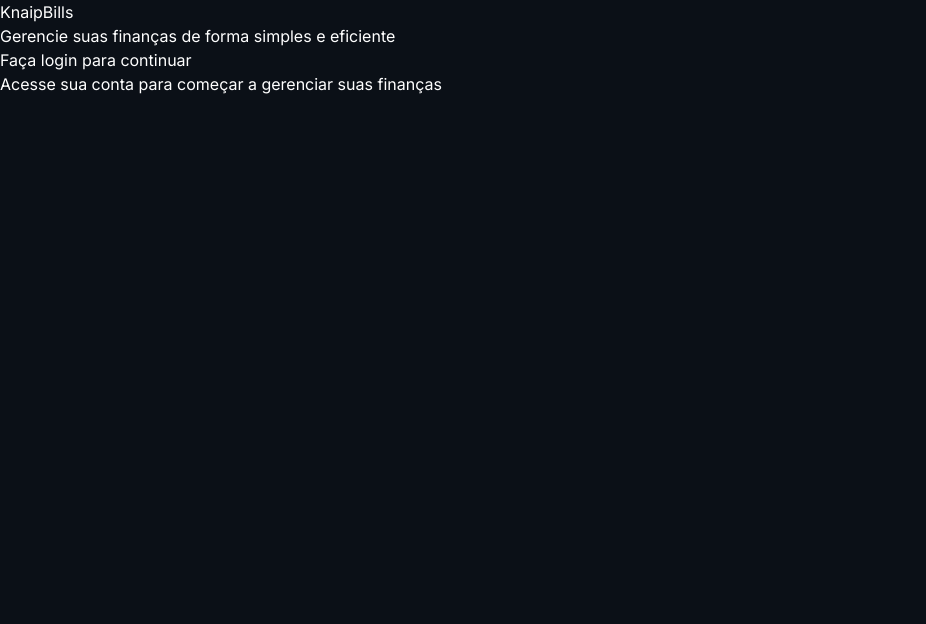
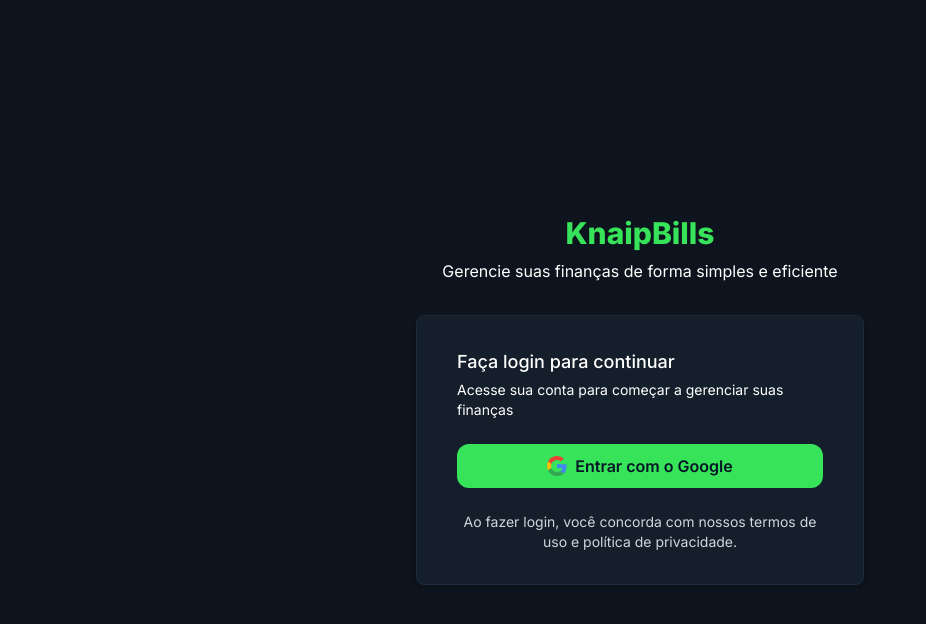
Before and after one commit to nielkp/knaip-bills-interface, a React (Vite) app: page /login in a window 1280 px wide. Shown: the top 624 px of the page, without its empty margins (0-926 px from the left). Built offline with nearby package versions, Linux system fonts and the light colour scheme.

Commit message:
adicionado button estilizado para o Login com Google, e finalizado a tela de Login!

```diff
--- /dev/null
+++ b/src/components/GoogleLoginButton.tsx
@@ -0,0 +1,40 @@
+import Button from './Button';
+
+interface GoogleLoginProps {
+  isLoading: boolean;
+  onClick: () => void;
+}
+
+const GoogleLoginButton = ({ isLoading, onClick }: GoogleLoginProps) => {
+  return (
+    <Button
+      onClick={onClick}
+      isLoading={isLoading}
+      fullWidth
+      className="flex items-center justify-center"
+      type="button"
+    >
+      <svg className="h-5 w-5 mr-2" aria-hidden="true" viewBox="0 0 24 24">
+        <path
+          d="M12.0003 4.75C13.7703 4.75 15.3553 5.36 16.6053 6.45L20.0303 3.02C17.9502 1.15 15.2353 0 12.0003 0C7.31031 0 3.25531 2.69 1.28931 6.61L5.27031 9.7C6.21531 6.86 8.87031 4.75 12.0003 4.75Z"
+          fill="#EA4335"
+        />
+        <path
+          d="M23.49 12.27C23.49 11.48 23.42 10.73 23.3 10H12V14.51H18.47C18.18 15.99 17.33 17.25 16.07 18.1L19.93 21.19C22.19 19.09 23.49 15.94 23.49 12.27Z"
+          fill="#4285F4"
+        />
+        <path
+          d="M5.27 14.3C5.02 13.57 4.89 12.8 4.89 12C4.89 11.2 5.03 10.43 5.27 9.7L1.29 6.61C0.471 8.24 0 10.06 0 12C0 13.94 0.471 15.76 1.29 17.39L5.27 14.3Z"
+          fill="#FBBC05"
+        />
+        <path
+          d="M12.0004 24C15.2404 24 17.9654 22.94 19.9354 21.19L16.0704 18.1C15.0004 18.81 13.6204 19.25 12.0004 19.25C8.8704 19.25 6.2154 17.14 5.2704 14.3L1.2894 17.39C3.2554 21.31 7.3104 24 12.0004 24Z"
+          fill="#34A853"
+        />
+      </svg>
+      Entrar com o Google
+    </Button>
+  );
+};
+
+export default GoogleLoginButton;
--- a/src/pages/Login.tsx
+++ b/src/pages/Login.tsx
@@ -1,17 +1,27 @@
+import GoogleLoginButton from '../components/GoogleLoginButton';
+
 const Login = () => {
   return (
-    <div>
-      <div>
+    <div className="min-h-screen flex items-center justify-center bg-gray-900 py-12 px-4 sm:px-6 lg:px-8">
+      <div className="max-w-md w-full space-y-8">
         <header>
-          <h1>KnaipBills</h1>
-          <p>Gerencie suas finanças de forma simples e eficiente</p>
+          <h1 className="text-center text-3xl font-extrabold text-primary-500">KnaipBills</h1>
+          <p className="mt-2 text-center">Gerencie suas finanças de forma simples e eficiente</p>
         </header>
 
-        <main>
-          <section>
-            <h2>Faça login para continuar</h2>
-            <p>Acesse sua conta para começar a gerenciar suas finanças</p>
+        <main className="mt-8 bg-gray-800 border border-gray-700 py-8 px-4 shadow-md rounded-lg sm:px-10 space-y-6">
+          <section className="mb-6">
+            <h2 className="text-lg font-medium">Faça login para continuar</h2>
+            <p className="mt-1 text-sm">Acesse sua conta para começar a gerenciar suas finanças</p>
           </section>
+
+          <GoogleLoginButton />
+
+          <footer className="mt-6">
+            <p className="mt-1 text-sm text-center text-gray-300">
+              Ao fazer login, você concorda com nossos termos de uso e política de privacidade.
+            </p>
+          </footer>
         </main>
       </div>
     </div>
```
